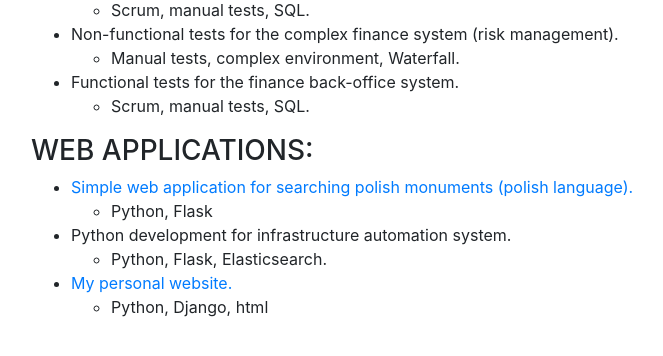
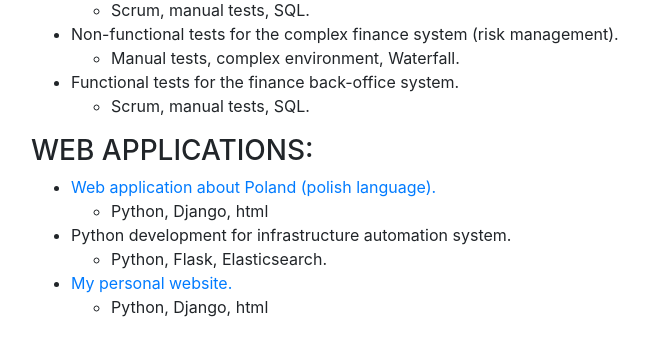
Before and after one commit to DanielPalacz/DjangoSimpleBlogApp, a Django app: page /projects/ in a window 1280 px wide. Shown: the part 172-528 px from the top of the page, without its empty margins (54-717 px from the left). Run offline with Django 5.2, Linux system fonts and the light colour scheme.

Commit message:
updates info about Poland web app

```diff
--- a/mysite/blog/templates/blog/projects.html
+++ b/mysite/blog/templates/blog/projects.html
@@ -21,8 +21,8 @@
 			<h3 align="left">WEB APPLICATIONS:</h3>
 			<ul>
 				<li>
-					<a href="http://poznajmypolske.pl/">Simple web application for searching polish monuments (polish language).</a>
-					<ul><li>Python, Flask</li></ul>
+					<a href="http://poznajmypolske.pl/">Web application about Poland (polish language).</a>
+					<ul><li>Python, Django, html</li></ul>
 				</li>
 				<li>Python development for infrastructure automation system.<ul><li>Python, Flask, Elasticsearch.</li></ul>
 				</li>
```
